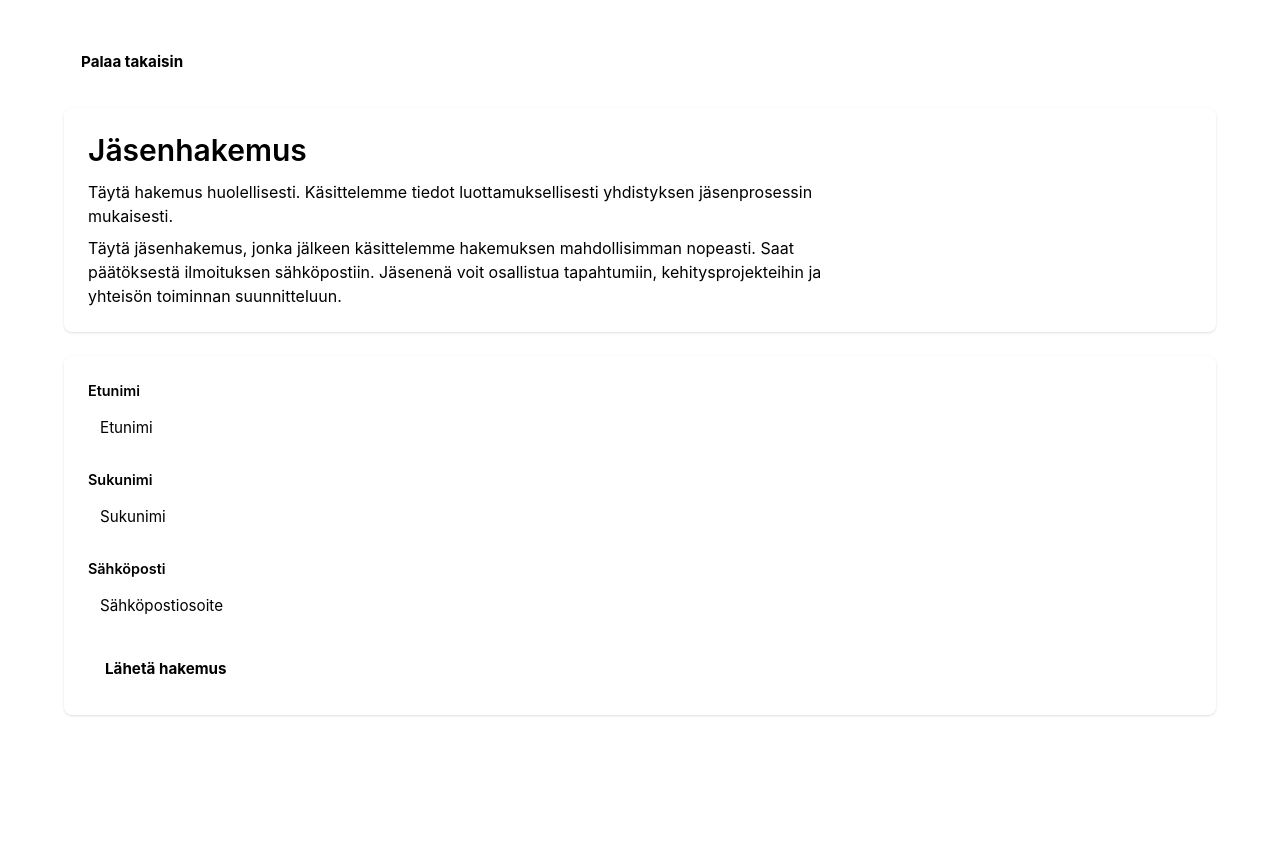
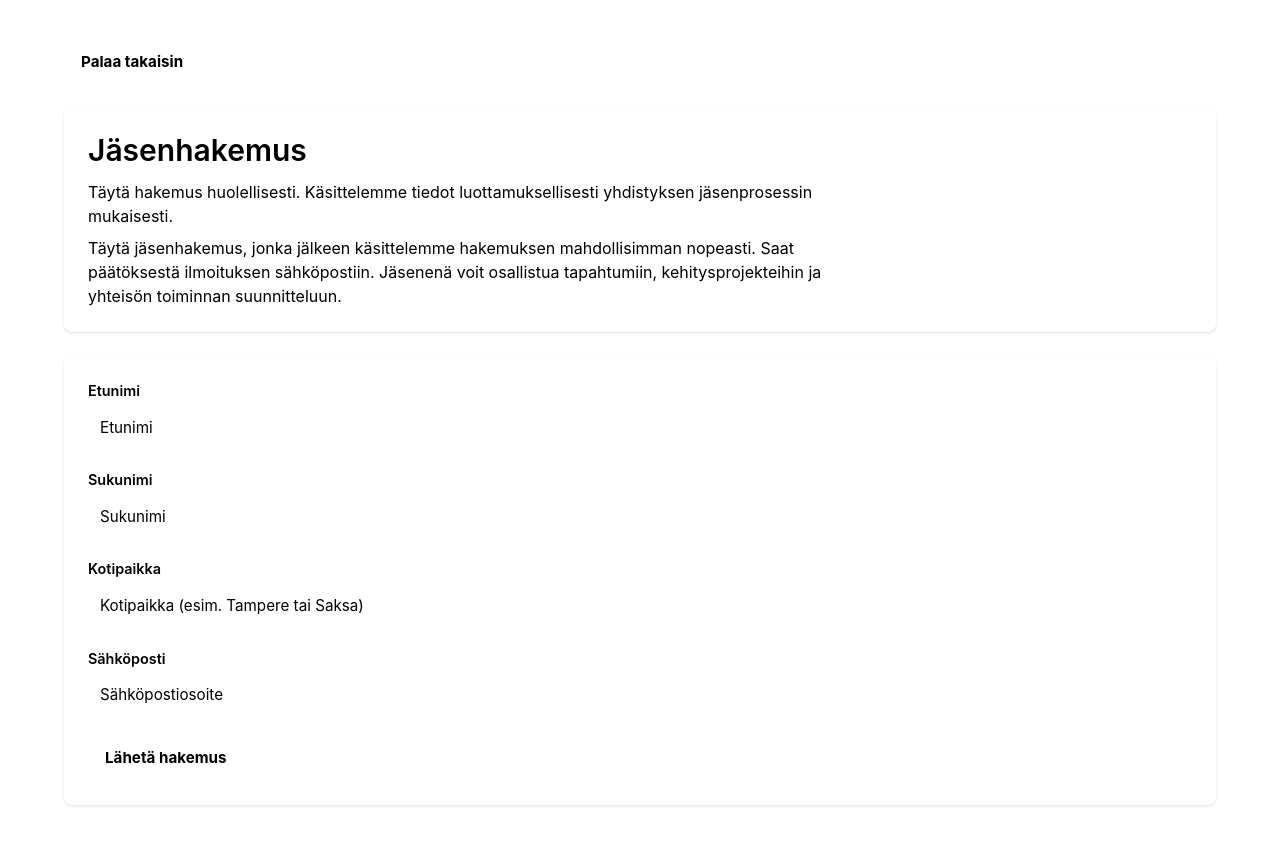
Before and after one commit to hewo-ry/member-site, a Next.js app: page /application in a window 1280 px wide. Before the commit the page ends 800 px from the top, so only its background shows below. Built offline with nearby package versions, Linux system fonts and the light colour scheme.

Commit message:
Fix #16: add domicile

```diff
--- a/src/app/member/[id]/page.tsx
+++ b/src/app/member/[id]/page.tsx
@@ -43,7 +43,11 @@ const Page = async ({ params }: Props) => {
                         <dt className='field-label'>Sähköposti</dt>
                         <dd>{member.person.email}</dd>
                     </div>
-                    <div className='card sm:col-span-2'>
+                    <div className='card'>
+                        <dt className='field-label'>Kotipaikka</dt>
+                        <dd>{member.person.domicile}</dd>
+                    </div>
+                    <div className='card'>
                         <dt className='field-label'>Tyyppi</dt>
                         <dd>{member.type}</dd>
                     </div>
--- a/src/components/application-form/index.tsx
+++ b/src/components/application-form/index.tsx
@@ -45,6 +45,19 @@ const ApplicationForm = () => {
                 {'errors' in state && state.errors?.lastName && <p className='error-text'>{state.errors.lastName}</p>}
             </div>
             <div>
+                <label className='field-label' htmlFor='domicile'>
+                    Kotipaikka
+                </label>
+                <input
+                    className='input'
+                    id='domicile'
+                    name='domicile'
+                    placeholder='Kotipaikka (esim. Tampere tai Saksa)'
+                    defaultValue={state.application.domicile}
+                />
+                {'errors' in state && state.errors?.domicile && <p className='error-text'>{state.errors.domicile}</p>}
+            </div>
+            <div>
                 <label className='field-label' htmlFor='email'>
                     Sähköposti
                 </label>
--- a/src/lib/application/index.ts
+++ b/src/lib/application/index.ts
@@ -10,6 +10,7 @@ export const submitApplication = async (
 ): Promise<ApplicationFormState> => {
     const firstName = (formData?.get('firstName') as string | undefined)?.trim();
     const lastName = (formData?.get('lastName') as string | undefined)?.trim();
+    const domicile = (formData?.get('domicile') as string | undefined)?.trim();
     const email = (formData?.get('email') as string | undefined)?.trim();
 
     const errors: Partial<Record<keyof Application, string>> = {};
@@ -20,6 +21,9 @@ export const submitApplication = async (
     if (!lastName || lastName.length == 0) errors['lastName'] = 'Sukunimi puuttuu!';
     else if ((lastName.length ?? 0) > 64) errors['lastName'] = 'Sukunimi saa olla enintään 64 merkkiä pitkä';
 
+    if (!domicile || domicile.length == 0) errors['domicile'] = 'Kotipaikka puuttuu!';
+    else if ((domicile.length ?? 0) > 64) errors['domicile'] = 'Kotipaikka saa olla enintään 64 merkkiä pitkä';
+
     if (!email || email.length == 0) errors['email'] = 'Sähköposti puuttuu!';
     else if (email.length > 255) errors['email'] = 'Sähköposti saa olla enintään 255 merkkiä pitkä';
     else if (!/^[a-zA-Z0-9._%+-]+@[a-zA-Z0-9.-]+\.[a-zA-Z]{2,}$/.test(email))
@@ -28,10 +32,11 @@ export const submitApplication = async (
     const application: Partial<Application> = {
         firstName,
         lastName,
+        domicile,
         email,
     };
 
-    if (Object.keys(errors).length > 0 || !firstName || !lastName || !email)
+    if (Object.keys(errors).length > 0 || !firstName || !lastName || !domicile || !email)
         return {
             application,
             errors,
@@ -39,7 +44,7 @@ export const submitApplication = async (
         };
 
     const { error } = await createAssociationMember(undefined, {
-        person: { firstName, lastName, email },
+        person: { firstName, lastName, domicile, email },
         type: 'BASIC',
     });
 
--- a/src/lib/application/types.ts
+++ b/src/lib/application/types.ts
@@ -4,6 +4,7 @@ import { ApplicationFormStateState } from './contants';
 export interface Application {
     firstName: string;
     lastName: string;
+    domicile: string;
     email: string;
 }
 
--- a/src/lib/association/types.ts
+++ b/src/lib/association/types.ts
@@ -14,6 +14,7 @@ export interface SimpleMember {
         lastName: string;
         preferredFirstName?: string;
         preferredLastName?: string;
+        domicile: string;
         email: string;
         readonly updated: string;
         readonly fullName: string;
```
